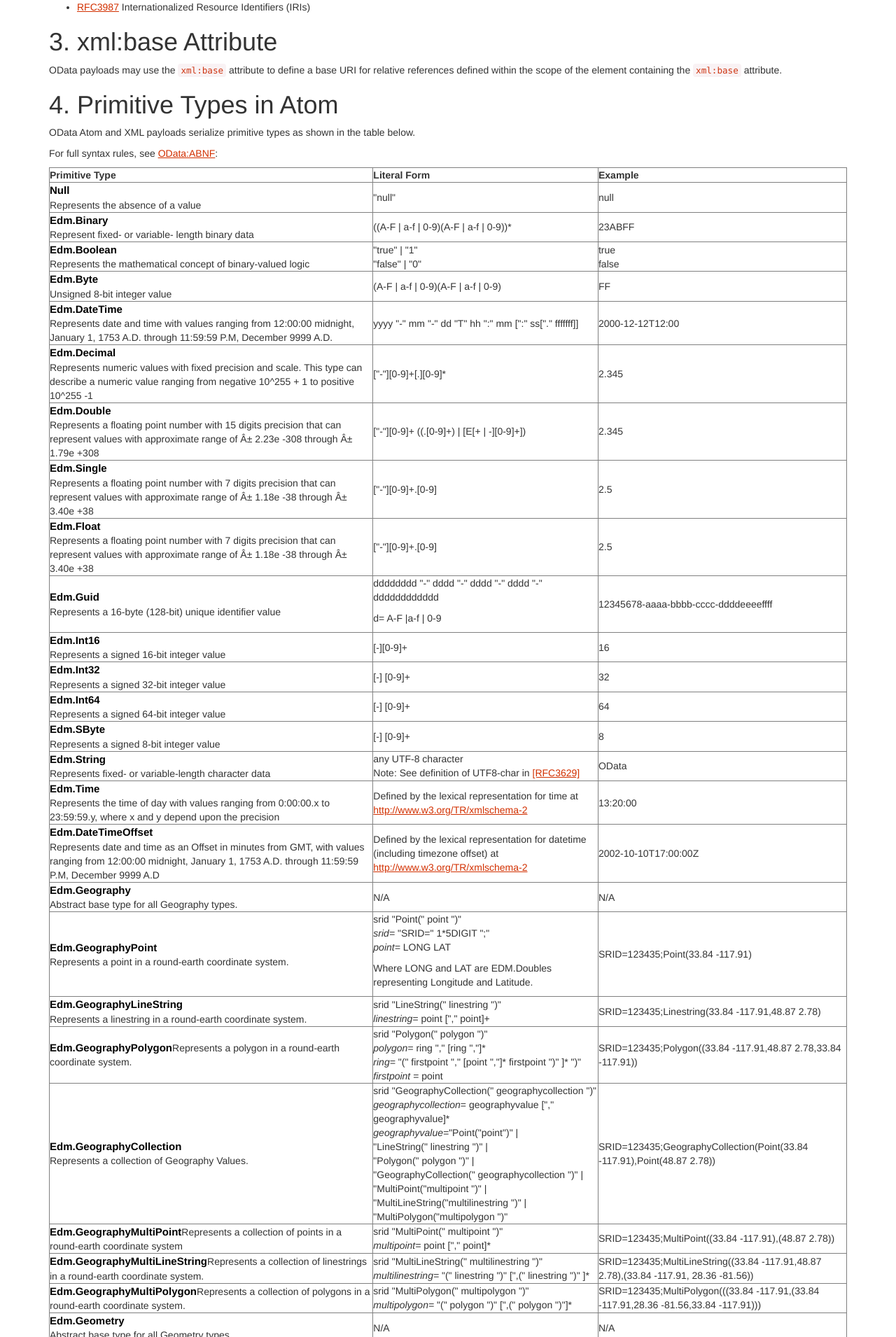
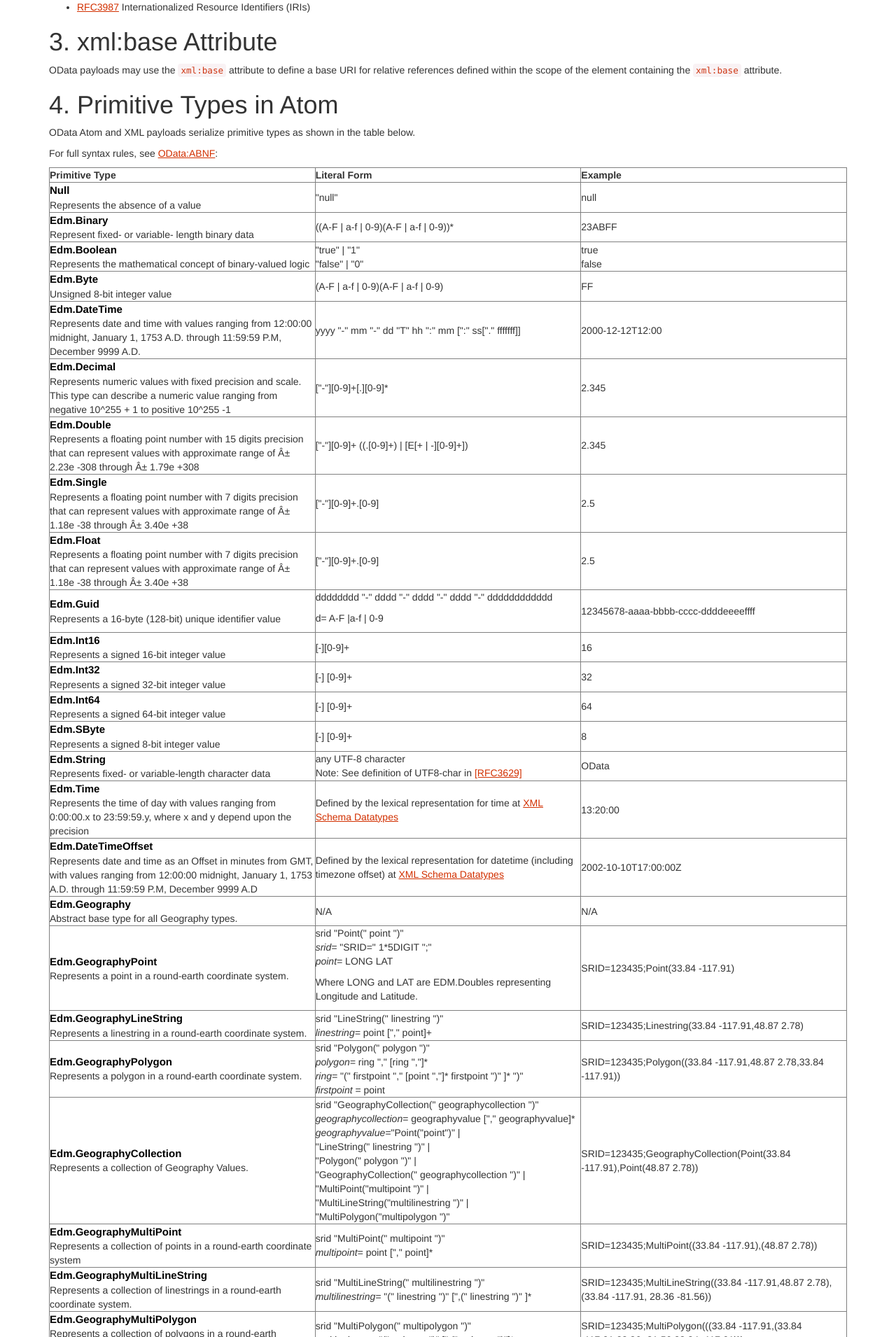
Before and after one commit to OData/odataorg.github.io, a Jekyll site: the page built from pages/documentation/atom-format-v3.html, in a window 1280 px wide. Shown: the part 1406-3316 px from the top of the page at 70% size. Built offline with Jekyll 4.4.1, drawn with Linux system fonts in a browser that asks for light colours; nearby versions of some CDN libraries; library files that are not in the unit come from our copies; a style sheet for code colours, icons or effects is not loaded.

Commit message:
Made table responsive to different zooms

```diff
--- a/pages/documentation/atom-format-v3.html
+++ b/pages/documentation/atom-format-v3.html
@@ -50,13 +50,15 @@
 <h1 id="primitivetypesinatom">4. Primitive Types in Atom</h1>
 <p>OData Atom and XML payloads serialize primitive types as shown in the table below.</p>
 <p>For full syntax rules, see <a href="../abnf">OData:ABNF</a>:</p>
-<table border="1" cellspacing="0" cellpadding="0" aria-label="Primitive Types in Atom">
-<tbody>
+<table border="1" cellspacing="0" cellpadding="0" aria-label="Primitive Types in Atom" style="width:100%; table-layout:fixed">
+<thead>
 <tr>
 <th>Primitive Type</th>
 <th>Literal Form</th>
 <th>Example</th>
 </tr>
+</thead>
+<tbody>
 <tr>
 <td><strong>Null</strong><br />
 Represents the absence of a value</td>
@@ -154,13 +156,13 @@
 <tr>
 <td><strong>Edm.Time</strong><br />
 Represents the time of day with values ranging from 0:00:00.x to 23:59:59.y, where x and y depend upon the precision</td>
-<td>Defined by the lexical representation for time at <a href="http://www.w3.org/TR/xmlschema-2">http://www.w3.org/TR/xmlschema-2</a></td>
+<td>Defined by the lexical representation for time at <a href="http://www.w3.org/TR/xmlschema-2">XML Schema Datatypes</a></td>
 <td>13:20:00</td>
 </tr>
 <tr>
 <td><strong>Edm.DateTimeOffset</strong><br />
 Represents date and time as an Offset in minutes from GMT, with values ranging from 12:00:00 midnight, January 1, 1753 A.D. through 11:59:59 P.M, December 9999 A.D</td>
-<td>Defined by the lexical representation for datetime (including timezone offset) at <a href="http://www.w3.org/TR/xmlschema-2"> http://www.w3.org/TR/xmlschema-2</a></td>
+<td>Defined by the lexical representation for datetime (including timezone offset) at <a href="http://www.w3.org/TR/xmlschema-2">XML Schema Datatypes</a></td>
 <td>2002-10-10T17:00:00Z</td>
 </tr>
 <tr>
@@ -186,7 +188,8 @@
 <td>SRID=123435;Linestring(33.84 -117.91,48.87 2.78)</td>
 </tr>
 <tr>
-<td><strong>Edm.GeographyPolygon</strong>Represents a polygon in a round-earth coordinate system.</td>
+<td><strong>Edm.GeographyPolygon</strong><br />
+Represents a polygon in a round-earth coordinate system.</td>
 <td>srid "Polygon(" polygon ")"<br />
 <i>polygon=</i> ring "," [ring ","]*<br />
 <i>ring=</i> "(" firstpoint "," [point ","]* firstpoint ")" ]* ")"<br />
@@ -208,19 +211,22 @@
 <td>SRID=123435;GeographyCollection(Point(33.84 -117.91),Point(48.87 2.78))</td>
 </tr>
 <tr>
-<td><strong>Edm.GeographyMultiPoint</strong>Represents a collection of points in a round-earth coordinate system</td>
+<td><strong>Edm.GeographyMultiPoint</strong><br />
+Represents a collection of points in a round-earth coordinate system</td>
 <td>srid "MultiPoint(" multipoint ")"<br />
 <i>multipoint=</i> point ["," point]*</td>
 <td>SRID=123435;MultiPoint((33.84 -117.91),(48.87 2.78))</td>
 </tr>
 <tr>
-<td><strong>Edm.GeographyMultiLineString</strong>Represents a collection of linestrings in a round-earth coordinate system.</td>
+<td><strong>Edm.GeographyMultiLineString</strong><br />
+Represents a collection of linestrings in a round-earth coordinate system.</td>
 <td>srid "MultiLineString(" multilinestring ")"<br />
 <i>multilinestring=</i> "(" linestring ")" [",(" linestring ")" ]*</td>
 <td>SRID=123435;MultiLineString((33.84 -117.91,48.87 2.78),(33.84 -117.91, 28.36 -81.56))</td>
 </tr>
 <tr>
-<td><strong>Edm.GeographyMultiPolygon</strong>Represents a collection of polygons in a round-earth coordinate system.</td>
+<td><strong>Edm.GeographyMultiPolygon</strong>
+<br />Represents a collection of polygons in a round-earth coordinate system.</td>
 <td>srid "MultiPolygon(" multipolygon ")"<br />
 <i>multipolygon=</i> "(" polygon ")" [",(" polygon ")"]*</td>
 <td>SRID=123435;MultiPolygon(((33.84 -117.91,(33.84 -117.91,28.36 -81.56,33.84 -117.91)))</td>
@@ -263,17 +269,20 @@
 <td>SRID=123435;GeometryCollection(Point(33.84 -117.91),Point(48.87 2.78))</td>
 </tr>
 <tr>
-<td><strong>Edm.GeometryMultiPoint</strong>Represents a collection of points in a flat-earth coordinate system.</td>
+<td><strong>Edm.GeometryMultiPoint</strong><br />
+Represents a collection of points in a flat-earth coordinate system.</td>
 <td>srid "MultiPoint(" multipoint ")"</td>
 <td>SRID=123435;MultiPoint((33.84 -117.91),(48.87 2.78))</td>
 </tr>
 <tr>
-<td><strong>Edm.GeographyMultiLineString</strong>Represents a collection of linestrings in a flat-earth coordinate system.</td>
+<td><strong>Edm.GeographyMultiLineString</strong><br />
+Represents a collection of linestrings in a flat-earth coordinate system.</td>
 <td>srid "MultiLineString(" multilinestring ")"</td>
 <td>SRID=123435;MultiLineString((33.84 -117.91,48.87 2.78),(33.84 -117.91, 28.36 -81.56))</td>
 </tr>
 <tr>
-<td><strong>Edm.GeographyMultiPolygon</strong>Represents a collection of polygons in a flat-earth coordinate system.</td>
+<td><strong>Edm.GeographyMultiPolygon</strong><br />
+Represents a collection of polygons in a flat-earth coordinate system.</td>
 <td>srid "MultiPolygon(" multipolygon ")"</td>
 <td>SRID=123435;MultiPolygon(((33.84 -117.91,(33.84 -117.91,28.36 -81.56,33.84 -117.91)))</td>
 </tr>
--- a/public/css/site.css
+++ b/public/css/site.css
@@ -389,3 +389,7 @@
 p a {
    word-wrap: break-word;
 }
+
+td {
+    word-wrap: break-word;
+}
```
